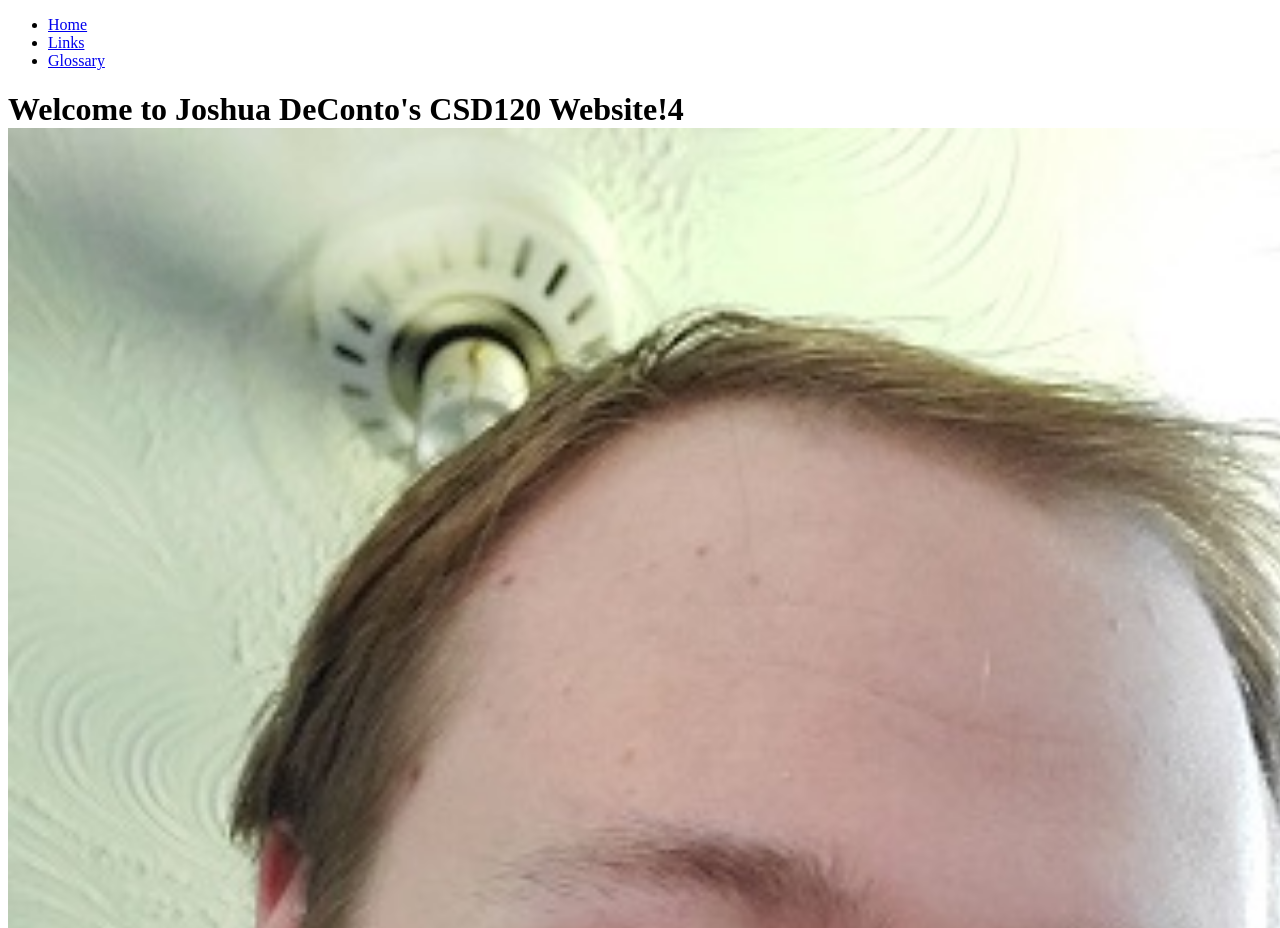
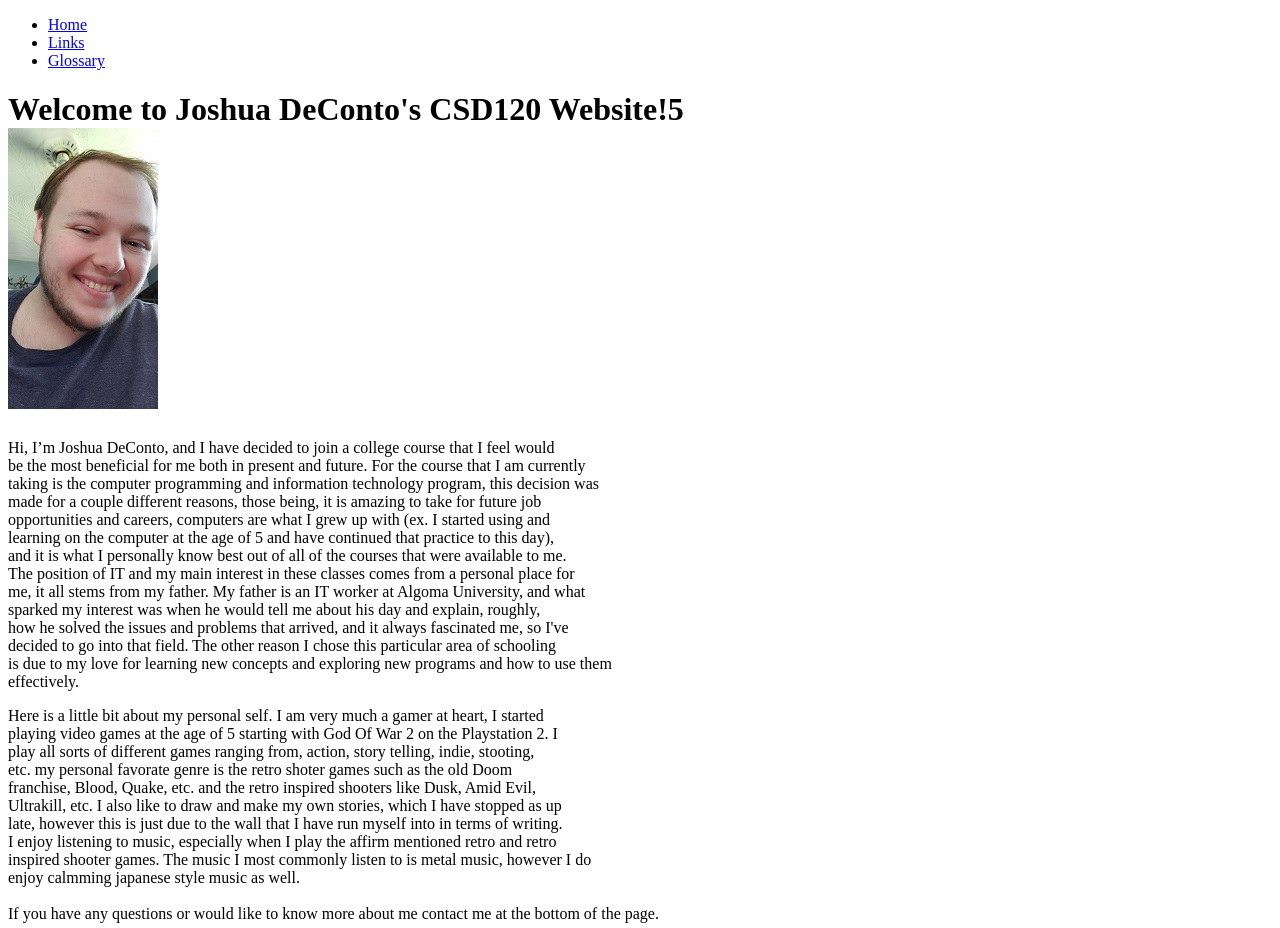
Before and after one commit to DecoJ181/csd120.20f.deconto-joshua, a plain HTML site: page index.html in a window 1280 px wide. Shown: the top 928 px of the page. Drawn offline with Linux system fonts and the light colour scheme.

Commit message:
more image troubleshooting

```diff
--- a/index.html
+++ b/index.html
@@ -42,10 +42,8 @@
         </header>
         <main id="top">
             <h1>
-                Welcome to Joshua DeConto's CSD120 Website!4<br>
-                    <img src="images/josh150.jpg"
-                         sizes="(max-width:500px) 150px, 300px)"
-                         srcset="images/josh150.jpg 150w, images/josh300.jpg 300w">
+                Welcome to Joshua DeConto's CSD120 Website!5<br>
+                    <img src="images/josh150.jpg">
             </h1>
             <p>
                 Hi, I’m Joshua DeConto, and I have decided to join a college course that I feel would <br>
```
